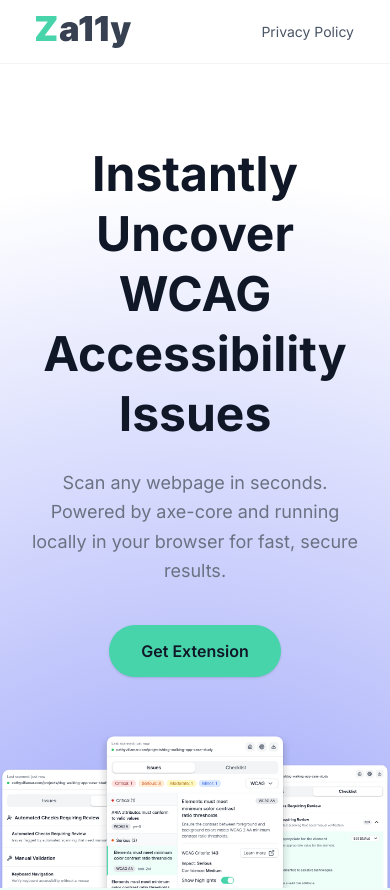
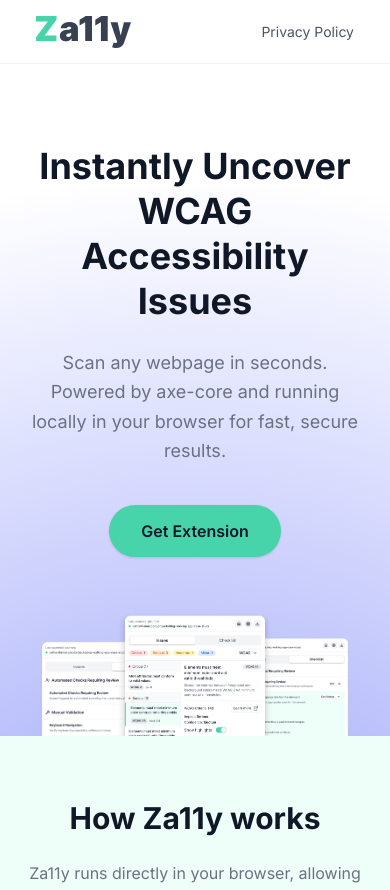
Before and after one commit to cattix/za11y-web, a Next.js app: page / in a window 390 px wide. Shown: the top 890 px of the page. Built offline with nearby package versions, Linux system fonts and the light colour scheme.

Commit message:
feat: hero section responsive tweaks
- Add 40px horizontal padding to hero image container
- Scale hero heading from text-5xl to text-4xl on mobile

Co-Authored-By: Claude Sonnet 4.6 <noreply@anthropic.com>

```diff
--- a/app/page.tsx
+++ b/app/page.tsx
@@ -410,7 +410,7 @@ export default function Home() {
           />
 
           <div className="relative z-10 flex flex-col items-center text-center px-6 pt-20 pb-0 max-w-5xl mx-auto">
-            <h1 className="text-5xl font-bold text-gray-900 leading-tight mb-6 max-w-2xl">
+            <h1 className="text-4xl md:text-5xl font-bold text-gray-900 leading-tight mb-6 max-w-2xl">
               Instantly Uncover WCAG Accessibility Issues
             </h1>
             <p className="text-lg text-gray-500 mb-10 max-w-[500px] leading-relaxed">
@@ -426,7 +426,7 @@ export default function Home() {
           </div>
 
           {/* App Mockup */}
-          <div className="relative z-10 mt-14 w-full">
+          <div className="relative z-10 mt-14 w-full px-10">
             {/* eslint-disable-next-line @next/next/no-img-element */}
             <img
               src="/assets/za11y-hero-image-2.png"
```
